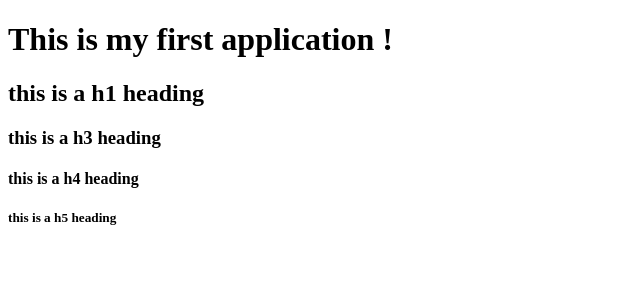
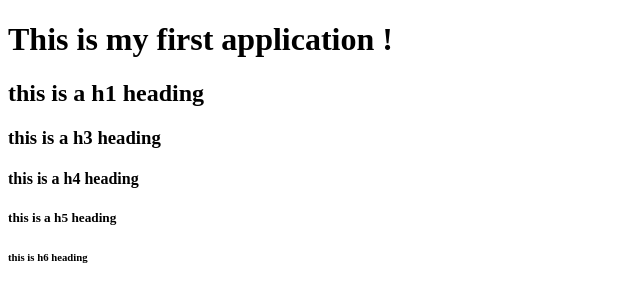
Before and after one commit to mina2699/learn-html, a plain HTML site: page index.html in a window 1280 px wide. Shown: the full height of the page, 0-640 px from the left. Drawn offline with Linux system fonts and the light colour scheme.

Commit message:
this is a h6 heading

```diff
--- a/index.html
+++ b/index.html
@@ -20,6 +20,8 @@
 </h4>
 <h5> this is a h5 heading
 </h5>
-
+<h6>
+  this is h6 heading
+</h6>
 </body>
 </html>
```
